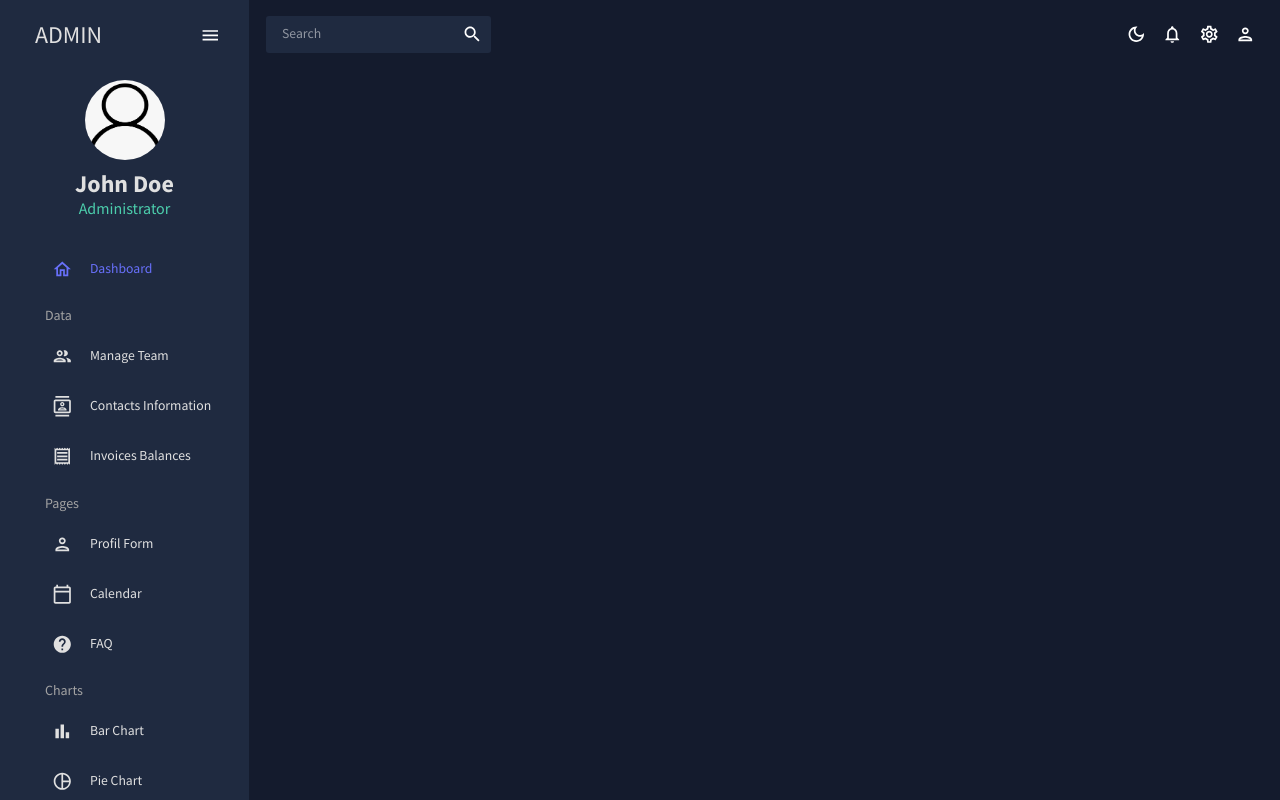
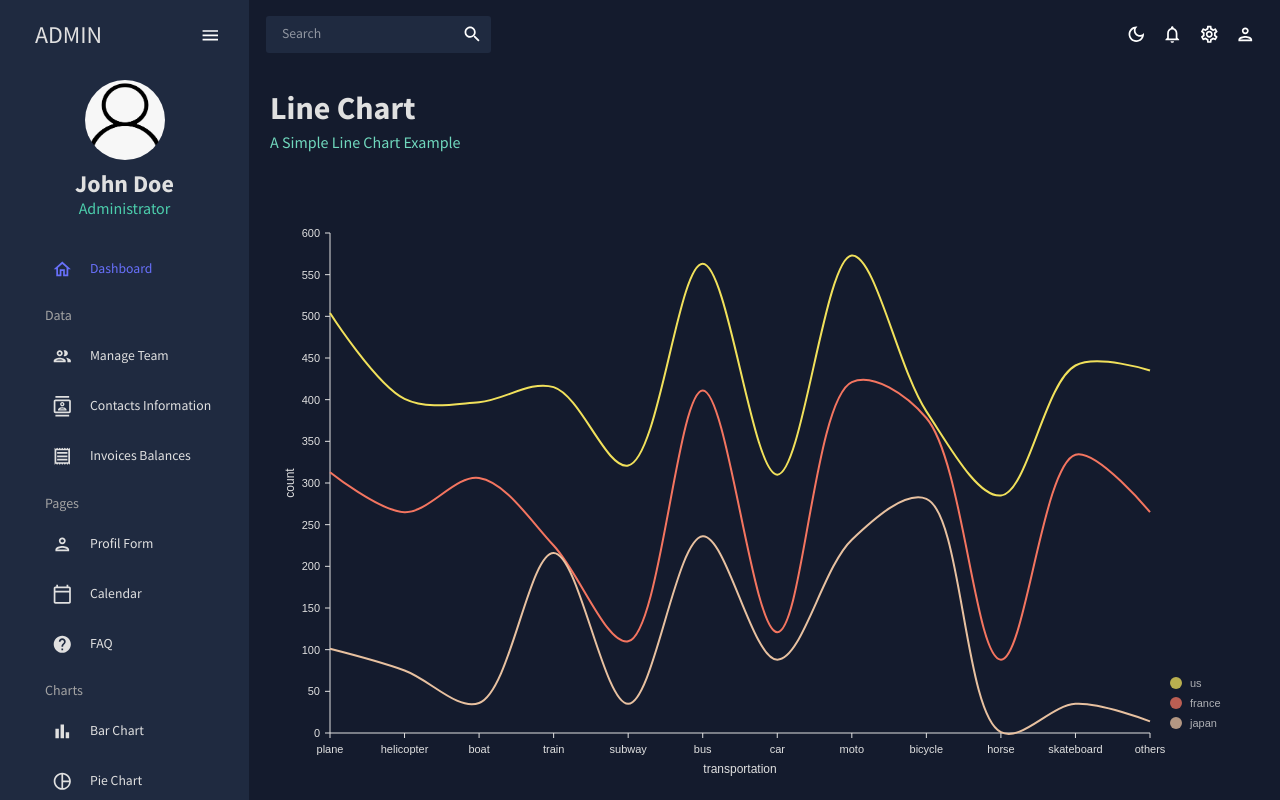
Before and after one commit to CMT94/react-MUI-admin-dashboard, a React (Create React App) app: page /line in a window 1280 px wide. Built offline with nearby package versions, Linux system fonts and the light colour scheme.

Commit message:
Line Chart page + custom theme nivo chart

```diff
--- a/src/App.js
+++ b/src/App.js
@@ -17,7 +17,7 @@
 import FAQ from "./scenes/faq";
 import Bar from "./scenes/bar";
 import Pie from "./scenes/pie";
-// import Line from "./scenes/line";
+import Line from "./scenes/line";
 // import Geography from "./scenes/geography";
 
 const App = () => {
@@ -42,7 +42,7 @@
                 <Route path={"/faq"} element={<FAQ />} />
                 <Route path={"/bar"} element={<Bar />} />
                 <Route path={"/pie"} element={<Pie />} />
-                {/* <Route path={"/line"} element={<Line />} /> */}
+                <Route path={"/line"} element={<Line />} />
                 {/* <Route path={"/geography"} element={<Geography />} /> */}
               </Routes>
             </main>
--- /dev/null
+++ b/src/components/LineChart.jsx
@@ -0,0 +1,121 @@
+import React from "react";
+
+import { useTheme } from "@mui/material";
+import { tokens } from "../theme";
+
+import { mockLineData as data } from "../data/mockData";
+
+import { ResponsiveLine } from "@nivo/line";
+
+const LineChart = ({ isDashboard }) => {
+  const theme = useTheme();
+  const colors = tokens(theme.palette.mode);
+
+  const customChartTheme = {
+    axis: {
+      domain: {
+        line: {
+          stroke: colors.grey[100],
+        },
+      },
+      legend: {
+        text: {
+          fill: colors.grey[100],
+        },
+      },
+      ticks: {
+        line: {
+          stroke: colors.grey[100],
+          strokeWidth: 1,
+        },
+        text: {
+          fill: colors.grey[100],
+        },
+      },
+    },
+    legends: {
+      text: {
+        fill: colors.grey[100],
+      },
+    },
+    tooltip: {
+      container: {
+        color: colors.primary[500],
+      },
+    },
+  };
+  return (
+    <ResponsiveLine
+      data={data}
+      theme={customChartTheme}
+      colors={isDashboard ? { datum: "color" } : { scheme: "nivo" }}
+      margin={{ top: 50, right: 110, bottom: 50, left: 60 }}
+      xScale={{ type: "point" }}
+      yScale={{
+        type: "linear",
+        min: "auto",
+        max: "auto",
+        stacked: true,
+        reverse: false,
+      }}
+      yFormat=" >-.2f"
+      curve="catmullRom"
+      axisTop={null}
+      axisRight={null}
+      axisBottom={{
+        orient: "bottom",
+        tickSize: 5,
+        tickPadding: 5,
+        tickRotation: 0,
+        legend: "transportation",
+        legendOffset: 36,
+        legendPosition: "middle",
+      }}
+      axisLeft={{
+        orient: "left",
+        tickSize: 5,
+        tickPadding: 5,
+        tickRotation: 0,
+        legend: "count",
+        legendOffset: -40,
+        legendPosition: "middle",
+      }}
+      enableGridX={false}
+      enableGridY={false}
+      pointSize={10}
+      pointColor={{ theme: "background" }}
+      pointBorderWidth={2}
+      pointBorderColor={{ from: "serieColor" }}
+      pointLabelYOffset={-12}
+      useMesh={true}
+      legends={[
+        {
+          anchor: "bottom-right",
+          direction: "column",
+          justify: false,
+          translateX: 100,
+          translateY: 0,
+          itemsSpacing: 0,
+          itemDirection: "left-to-right",
+          itemWidth: 80,
+          itemHeight: 20,
+          itemOpacity: 0.75,
+          symbolSize: 12,
+          symbolShape: "circle",
+          symbolBorderColor: "rgba(0, 0, 0, .5)",
+          effects: [
+            {
+              on: "hover",
+              style: {
+                itemBackground: "rgba(0, 0, 0, .03)",
+                itemOpacity: 1,
+              },
+            },
+          ],
+        },
+      ]}
+    />
+  );
+};
+
+export default LineChart;
--- a/src/components/PieChart.jsx
+++ b/src/components/PieChart.jsx
@@ -42,6 +42,7 @@
       },
     },
   };
+
   return (
     <ResponsivePie
       data={data}
--- /dev/null
+++ b/src/scenes/line/index.js
@@ -0,0 +1,19 @@
+import React from "react";
+
+import { Box } from "@mui/material";
+
+import Header from "../../components/Header";
+import LineChart from "../../components/LineChart";
+
+const Line = () => {
+  return (
+    <Box m="20px">
+      <Header title="Line Chart" subtitle="A Simple Line Chart Example" />
+      <Box height="75vh">
+        <LineChart />
+      </Box>
+    </Box>
+  );
+};
+
+export default Line;
```
